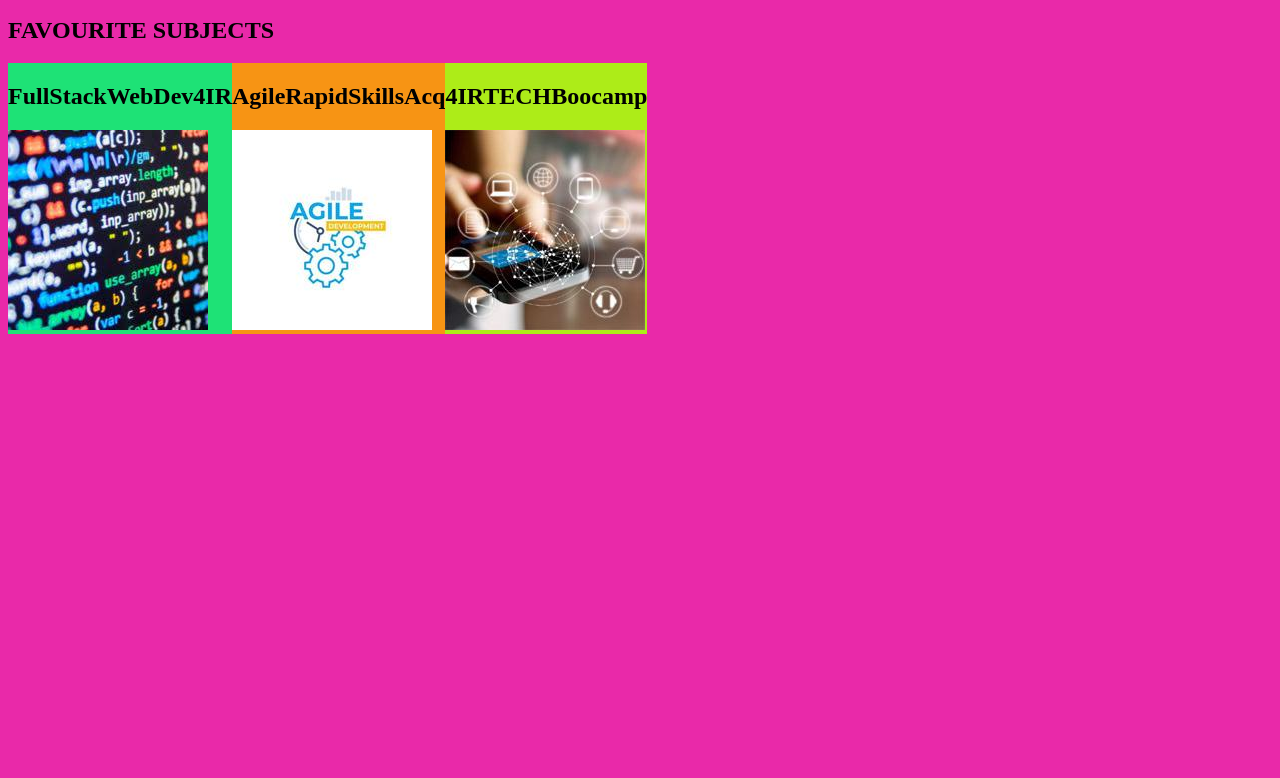
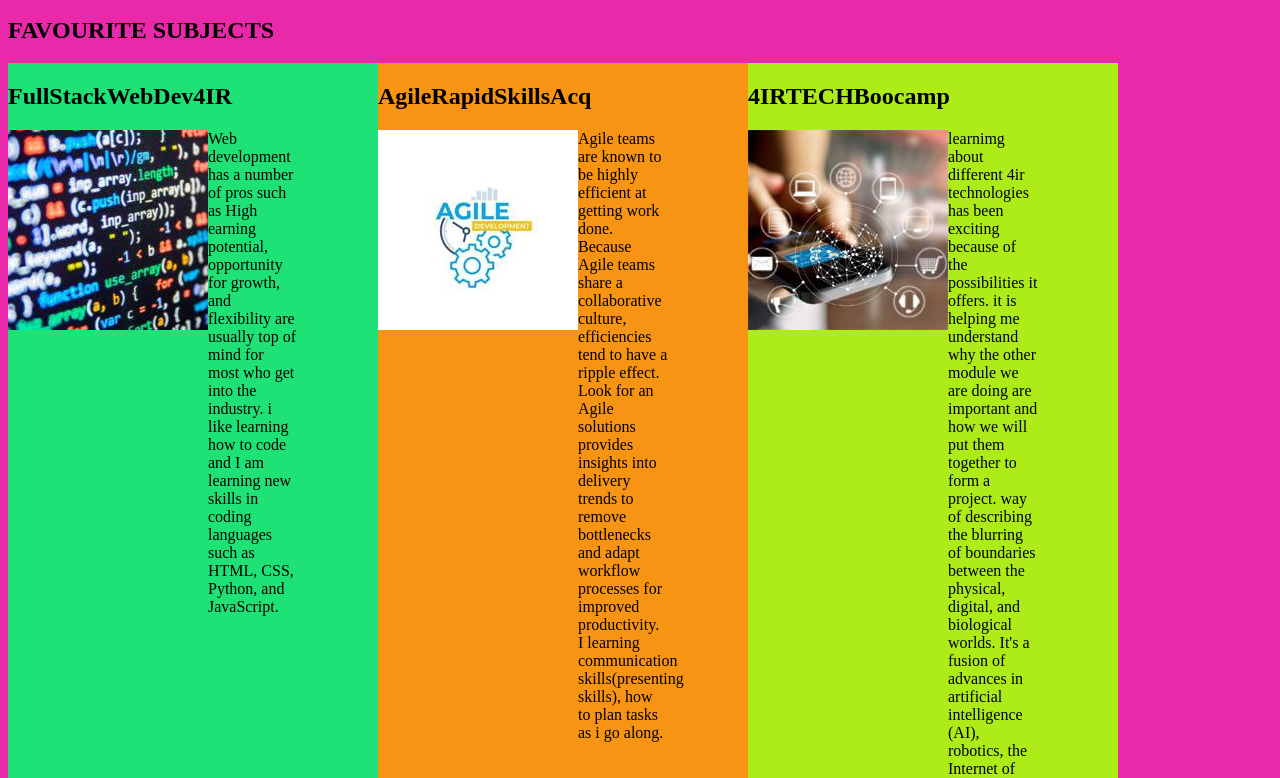
Before and after one commit to Nolutha/personal-webpage, a plain HTML site: page my-webpage.html in a window 1280 px wide. Shown: the part 803-1581 px from the top of the page. Before the commit the page ends 1145 px from the top, so only its background shows below. Drawn offline with Linux system fonts and the light colour scheme.

Commit message:
files updated

```diff
--- a/my-webpage.html
+++ b/my-webpage.html
@@ -28,10 +28,8 @@
             have helped
             create a future-proof city that still honors its distinctive past </div>
     </div>
-    <div>
+    <div class="language">
         <h2>KOREAN</h2>
-    </div>
-    <div class="language">
         <table class= "tables">
             <tr>
                 <td>HELLO</td>
@@ -59,22 +57,28 @@
             <div class="subject" style="background-color:rgb(30, 226, 118);">
                 <h2>FullStackWebDev4IR </h2>
                 <img src="coding.jpg" alt="">
-
+                <div class="para2"> Web development has a number of pros such as High earning potential, opportunity for growth, and flexibility are usually top of mind for most who get into the industry. i like learning how to code and
+                    I am learning new skills in coding languages such as HTML, CSS, Python, and JavaScript.
+              </div>
             </div>
 
             <div class="Subject" style="background-color: rgb(247, 148, 20);">
                 <h2>AgileRapidSkillsAcq</h2>
 
                 <img src="agile.jpg" alt="">
-
-
+                <div class="para2">Agile teams are known to be highly efficient at getting work done. Because Agile teams share a collaborative culture, efficiencies tend to have a ripple effect. Look for an Agile solutions provides insights
+                into delivery trends to remove bottlenecks and adapt workflow processes for improved productivity. I learning communication skills(presenting skills), how to plan tasks as i go along.</div>
             </div>
 
             <div class="subject" style="background-color: rgb(173, 236, 24);">
                 <h2>4IRTECHBoocamp</h2>
                 <img src="4ir tech.jpg" alt="">
-
+                <div class="para2"> learnimg about different 4ir technologies has been exciting because of the possibilities it offers. it is helping me understand why the other module we are doing are important and how we will put them together to form a project.
+                    way of describing the blurring of boundaries between the physical, digital, and biological worlds. It's a fusion of advances in artificial intelligence (AI), robotics,
+                    the Internet of Things (IoT), 3D printing, genetic engineering, quantum computing, and other technologies.
+                </div>
             </div>
-</body>
+            </div>
+        </body>
 
 </html>
--- a/style.css
+++ b/style.css
@@ -44,10 +44,18 @@ td {
     width: 50%;
     font-size: large;
 }
+  .para2{
+width: 90px; ;
+font-size: medium;
+float: right;
+margin-right: 5em;
+margin-bottom: 10em;
+}
 
 @media (min-width: 900px) {
     .Subjects {
-        display: flex;}
+        display: flex;
+    width: 90%;}
 
     }
     .tables{
```
Also changed, not shown: my-webpage-grid.html (+7 -4 lines), simple-grid.css (+4 -3 lines), Haedong Yonggungsa Temple.jpg (added), lotte world.jpg (added), nseoultower.jpg (added).
